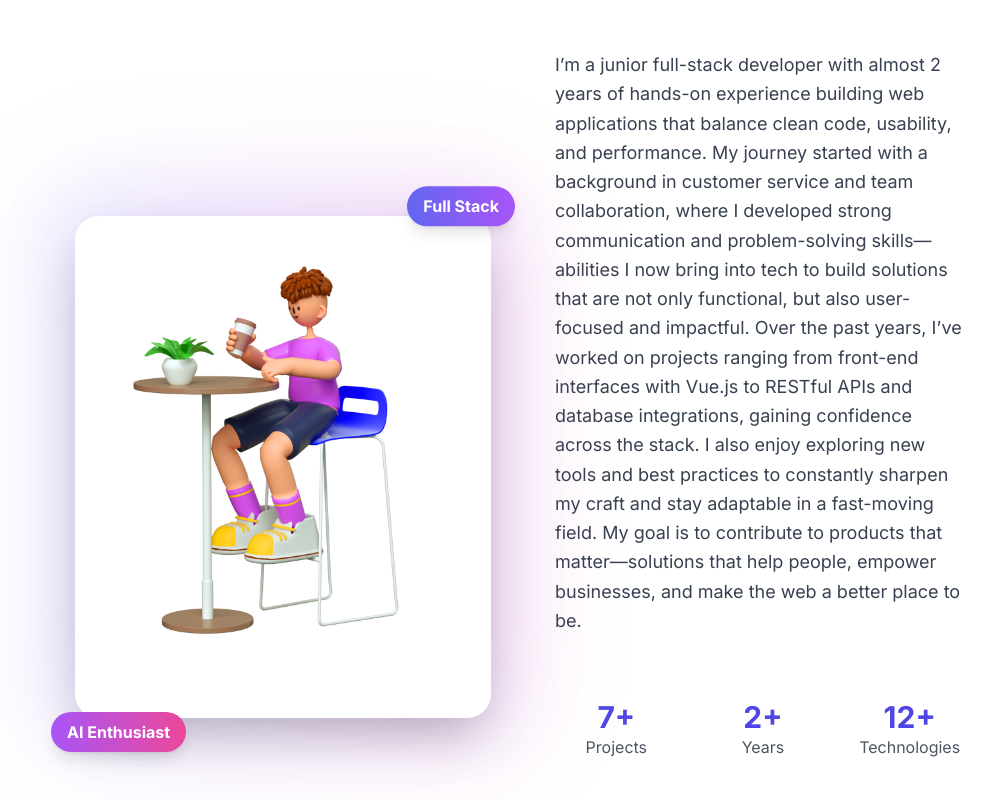
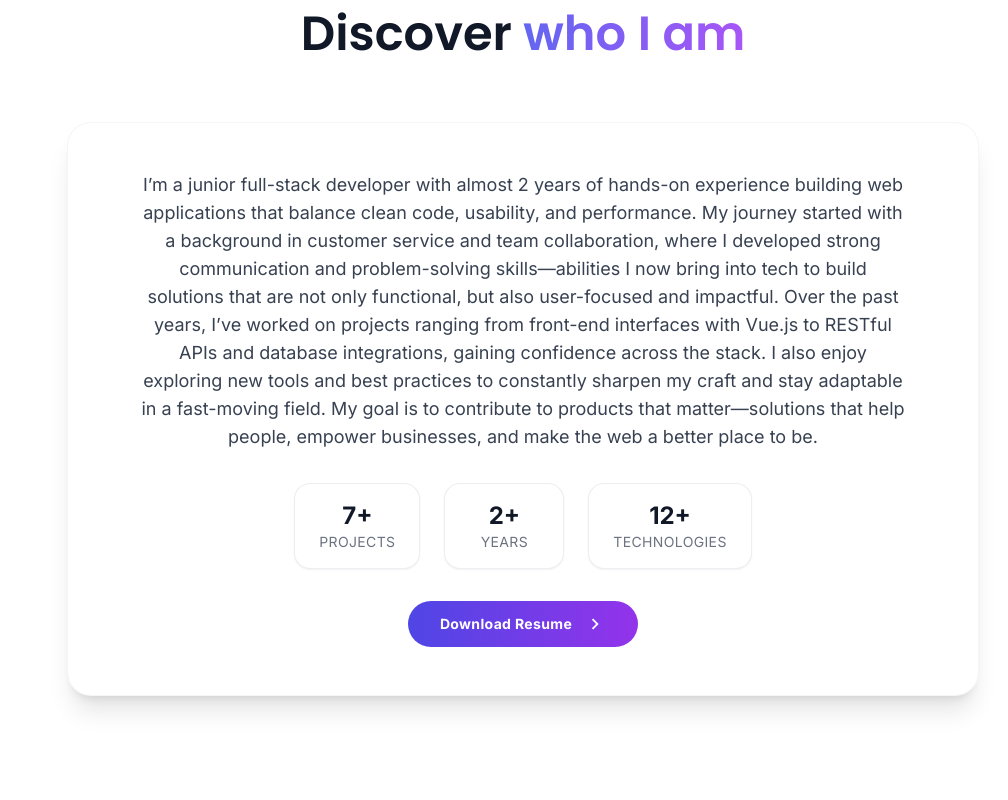
Before and after one commit to Quantumminded/my-portfolio, a Next.js app: page / in a window 1280 px wide. Shown: the part 2240-3040 px from the top of the page, without its empty margins (117-1125 px from the left). Built offline with nearby package versions, Linux system fonts and the light colour scheme.

Commit message:
redesign me section

```diff
--- a/components/Me.jsx
+++ b/components/Me.jsx
@@ -1,9 +1,5 @@
-import Link from "next/link";
 import React from "react";
-import me from "../public/me.png";
-import Image from "next/image";
-import { TypingText, TitleText } from "./CustomText";
-import styles from "../styles";
+import { TypingText } from "./CustomText";
 import { motion } from "framer-motion";
 import { staggerContainer } from "../utils/motion";
 
@@ -11,216 +7,91 @@ import { MdExpandMore } from "react-icons/md";
 
 const Me = () => {
   return (
-    <div className="w-full">
-      <div className="max-w-7xl mx-auto px-4 sm:px-6 lg:px-8">
+    <section className="w-full py-20 bg-white dark:bg-gray-900 transition-colors duration-300">
+      <div className="max-w-5xl mx-auto px-6">
         <motion.div
           variants={staggerContainer}
           initial="hidden"
           whileInView="show"
-          viewport={{ once: false, amount: 0.25 }}
-          className={`${styles.innerWidth} mx-auto flex flex-col items-center mb-16`}
+          viewport={{ once: true, amount: 0.3 }}
+          className="text-center space-y-4 mb-16"
         >
           <TypingText title="| About me" textStyles="text-center dark:text-white" />
           <motion.h2
             initial={{ opacity: 0, y: 20 }}
             whileInView={{ opacity: 1, y: 0 }}
             viewport={{ once: true }}
-            transition={{ duration: 0.7, delay: 0.1 }}
-            className="text-4xl md:text-5xl font-bold text-gray-900 dark:text-white mb-6 text-center"
+            transition={{ duration: 0.6 }}
+            className="text-4xl md:text-5xl font-semibold text-gray-900 dark:text-white"
           >
-            Discover <span className="bg-gradient-to-r from-indigo-600 to-purple-600 bg-clip-text text-transparent">who I am</span>
+            Discover{" "}
+            <span className="bg-gradient-to-r from-indigo-500 to-purple-500 bg-clip-text text-transparent">
+              who I am
+            </span>
           </motion.h2>
         </motion.div>
 
-        <div className="grid grid-cols-1 lg:grid-cols-2 gap-16 items-center">
-          {/* Image Section */}
         <motion.div
-            initial={{ opacity: 0, x: -50 }}
-            whileInView={{ opacity: 1, x: 0 }}
+          initial={{ opacity: 0, scale: 0.96 }}
+          whileInView={{ opacity: 1, scale: 1 }}
           viewport={{ once: true }}
-            transition={{ duration: 0.8 }}
-            className="relative"
+          transition={{ duration: 0.6, ease: "easeOut" }}
+          className="relative overflow-hidden rounded-3xl border border-gray-100/80 dark:border-white/10 bg-white dark:bg-gray-900 shadow-xl"
         >
-            <div className="relative w-full max-w-lg mx-auto">
-              {/* Background gradient circles */}
-              <div className="absolute -inset-4 bg-gradient-to-r from-indigo-400 to-purple-500 rounded-3xl blur-2xl opacity-20"></div>
-              <div className="absolute -inset-8 bg-gradient-to-r from-purple-400 to-pink-500 rounded-3xl blur-3xl opacity-10"></div>
-
-              {/* Profile image container */}
-              <div className="relative bg-white dark:bg-gray-800 rounded-3xl overflow-hidden shadow-2xl border-8 border-white dark:border-gray-800">
-                <Image
-                  src={me}
-                  alt="Luca Stringhetti"
-                  className="w-full h-auto object-cover"
-                  width={500}
-                  height={600}
-                />
-              </div>
-
-              {/* Floating badges */}
+          <div className="px-8 py-12 md:px-16 flex flex-col items-center gap-10">
             <motion.div
-                animate={{ y: [0, -10, 0] }}
-                transition={{ duration: 3, repeat: Infinity, ease: "easeInOut" }}
-                className="absolute -top-6 -right-6 bg-gradient-to-r from-indigo-500 to-purple-500 text-white px-4 py-2 rounded-full font-semibold shadow-lg"
-              >
-                Full Stack
-              </motion.div>
-
-              <motion.div
-                animate={{ y: [0, 10, 0] }}
-                transition={{ duration: 2.5, repeat: Infinity, ease: "easeInOut", delay: 0.5 }}
-                className="absolute -bottom-6 -left-6 bg-gradient-to-r from-purple-500 to-pink-500 text-white px-4 py-2 rounded-full font-semibold shadow-lg"
-              >
-                AI Enthusiast
-              </motion.div>
-            </div>
-          </motion.div>
-
-          {/* Text Content */}
-          <motion.div
-            initial={{ opacity: 0, x: 50 }}
-            whileInView={{ opacity: 1, x: 0 }}
-            viewport={{ once: true }}
-            transition={{ duration: 0.8, delay: 0.2 }}
-            className="space-y-8"
-          >
-            <div className="space-y-6">
-              <motion.p
               initial={{ opacity: 0, y: 20 }}
               whileInView={{ opacity: 1, y: 0 }}
               viewport={{ once: true }}
-                transition={{ duration: 0.7, delay: 0.3 }}
-                className="text-lg text-gray-700 dark:text-gray-300 leading-relaxed"
+              transition={{ duration: 0.6, delay: 0.1 }}
+              className="space-y-8 text-center max-w-3xl"
             >
+              <p className="text-base md:text-lg text-gray-700 dark:text-gray-300 leading-relaxed">
                 I’m a junior full-stack developer with almost 2 years of hands-on experience building web applications that balance clean code, usability, and performance.
 My journey started with a background in customer service and team collaboration, where I developed strong communication and problem-solving skills—abilities I now bring into tech to build solutions that are not only functional, but also user-focused and impactful.
 
 Over the past years, I’ve worked on projects ranging from front-end interfaces with Vue.js to RESTful APIs and database integrations, gaining confidence across the stack. I also enjoy exploring new tools and best practices to constantly sharpen my craft and stay adaptable in a fast-moving field.
 
 My goal is to contribute to products that matter—solutions that help people, empower businesses, and make the web a better place to be.
-              </motion.p>
+              </p>
 
-              {/* <motion.p
-                initial={{ opacity: 0, y: 20 }}
-                whileInView={{ opacity: 1, y: 0 }}
-                viewport={{ once: true }}
-                transition={{ duration: 0.7, delay: 0.4 }}
-                className="text-lg text-gray-700 dark:text-gray-300 leading-relaxed"
+              <div className="flex flex-wrap items-center justify-center gap-6 text-left">
+                {[
+                  { label: "Projects", value: "7+" },
+                  { label: "Years", value: "2+" },
+                  { label: "Technologies", value: "12+" },
+                ].map((item) => (
+                  <div
+                    key={item.label}
+                    className="min-w-[120px] rounded-2xl border border-gray-200/70 dark:border-white/10 bg-white dark:bg-gray-800/70 px-6 py-4 text-center shadow-sm"
                   >
-                This unique combination allows me to approach projects
-                with a user-centered mindset, ensuring that the solutions I create
-                are not only technically sound but also meet the needs and
-                expectations of the users. I recently completed a rigorous full-stack
-                coding bootcamp, where I gained hands-on experience with a diverse
-                set of technologies.
-              </motion.p> */}
-
-              {/* <motion.p
-                initial={{ opacity: 0, y: 20 }}
-                whileInView={{ opacity: 1, y: 0 }}
-                viewport={{ once: true }}
-                transition={{ duration: 0.7, delay: 0.5 }}
-                className="text-lg text-gray-700 dark:text-gray-300 leading-relaxed"
-              >
-                These experiences have equipped me with the technical knowledge and
-                real-world experience necessary to excel as a full-stack developer.
-                I am eager to put my skills and drive to use on real-world projects,
-                leveraging my ability to deliver impactful and user-centered digital
-                solutions. My ultimate goal is to make a meaningful impact by
-                creating digital solutions that enhance people's lives.
-              </motion.p> */}
+                    <div className="text-2xl font-semibold text-gray-900 dark:text-white">
+                      {item.value}
+                    </div>
+                    <div className="text-sm uppercase tracking-wide text-gray-500 dark:text-gray-400">
+                      {item.label}
+                    </div>
+                  </div>
+                ))}
               </div>
 
-            {/* Stats Section */}
-            <motion.div
-              initial={{ opacity: 0, y: 20 }}
-              whileInView={{ opacity: 1, y: 0 }}
-              viewport={{ once: true }}
-              transition={{ duration: 0.7, delay: 0.6 }}
-              className="grid grid-cols-3 gap-6 py-8"
-            >
-              <div className="text-center">
-                <div className="text-3xl font-bold text-indigo-600 dark:text-indigo-400">7+</div>
-                <div className="text-gray-600 dark:text-gray-300">Projects</div>
-              </div>
-              <div className="text-center">
-                <div className="text-3xl font-bold text-indigo-600 dark:text-indigo-400">2+</div>
-                <div className="text-gray-600 dark:text-gray-300">Years</div>
-              </div>
-              <div className="text-center">
-                <div className="text-3xl font-bold text-indigo-600 dark:text-indigo-400">12+</div>
-                <div className="text-gray-600 dark:text-gray-300">Technologies</div>
-              </div>
-            </motion.div>
-
-            {/* Resume Button */}
-            <motion.div
-              initial={{ opacity: 0, y: 20 }}
-              whileInView={{ opacity: 1, y: 0 }}
-              viewport={{ once: true }}
-              transition={{ duration: 0.7, delay: 0.7 }}
-              className="flex items-center justify-center lg:justify-start"
-            >
+              <div className="flex justify-center">
                 <a
                   href="/resume.pdf"
                   target="_blank"
-                className="group flex items-center justify-center bg-gradient-to-r from-indigo-600 to-purple-600 text-white px-8 py-4 font-bold uppercase rounded-full tracking-wider cursor-pointer shadow-lg hover:shadow-xl transition-all duration-300 hover:scale-105"
+                  className="group inline-flex items-center gap-2 rounded-full bg-gradient-to-r from-indigo-600 to-purple-600 text-white dark:from-indigo-500 dark:to-purple-500 px-8 py-3 text-sm font-semibold tracking-wide transition duration-300 hover:-translate-y-0.5"
                 >
                   Download Resume
-                <span className="ml-2 -rotate-90 duration-300 ease-in group-hover:rotate-0">
-                  <MdExpandMore size={25} />
+                  <span className="ml-1 -rotate-90 transition duration-300 group-hover:rotate-0">
+                    <MdExpandMore size={22} />
                   </span>
                 </a>
-            </motion.div>
+              </div>
             </motion.div>
           </div>
-
-        {/* AI Integration Section */}
-        {/* <motion.div
-          initial={{ opacity: 0, y: 50 }}
-          whileInView={{ opacity: 1, y: 0 }}
-          viewport={{ once: true }}
-          transition={{ duration: 0.8, delay: 0.3 }}
-          className="mt-20 p-8 bg-gradient-to-r from-indigo-500/10 to-purple-500/10 dark:from-indigo-700/20 dark:to-purple-700/20 rounded-3xl backdrop-blur-lg border border-indigo-200 dark:border-indigo-800/50"
-        >
-          <div className="text-center">
-            <h3 className="text-3xl font-bold text-indigo-600 dark:text-indigo-400 mb-4">
-              AI-Driven Development Approach
-            </h3>
-            <p className="text-lg text-gray-600 dark:text-gray-300 mb-8 max-w-3xl mx-auto">
-              Integrating cutting-edge AI tools and methodologies to enhance development
-              processes and create innovative solutions that push the boundaries of what's possible.
-            </p>
-
-            <div className="grid grid-cols-1 md:grid-cols-2 gap-8 max-w-4xl mx-auto">
-              <motion.div
-                whileHover={{ scale: 1.05 }}
-                className="bg-white/80 dark:bg-gray-800/80 backdrop-blur-lg rounded-xl p-6 shadow-lg"
-              >
-                <div className="text-4xl mb-4">🤖</div>
-                <h4 className="text-xl font-semibold mb-2">AI-Assisted Coding</h4>
-                <p className="text-gray-600 dark:text-gray-300">
-                  Leveraging AI to accelerate development, improve code quality,
-                  and solve complex problems more efficiently.
-                </p>
-              </motion.div>
-
-              <motion.div
-                whileHover={{ scale: 1.05 }}
-                className="bg-white/80 dark:bg-gray-800/80 backdrop-blur-lg rounded-xl p-6 shadow-lg"
-              >
-                <div className="text-4xl mb-4">🎨</div>
-                <h4 className="text-xl font-semibold mb-2">AI-Generated Design</h4>
-                <p className="text-gray-600 dark:text-gray-300">
-                  Creating stunning visuals and user experiences with AI-powered
-                  design tools and generative algorithms.
-                </p>
         </motion.div>
       </div>
-          </div>
-        </motion.div> */}
-      </div>
-    </div>
+    </section>
   );
 };
 
```
Lines whose indentation alone changed are shown as unchanged.
